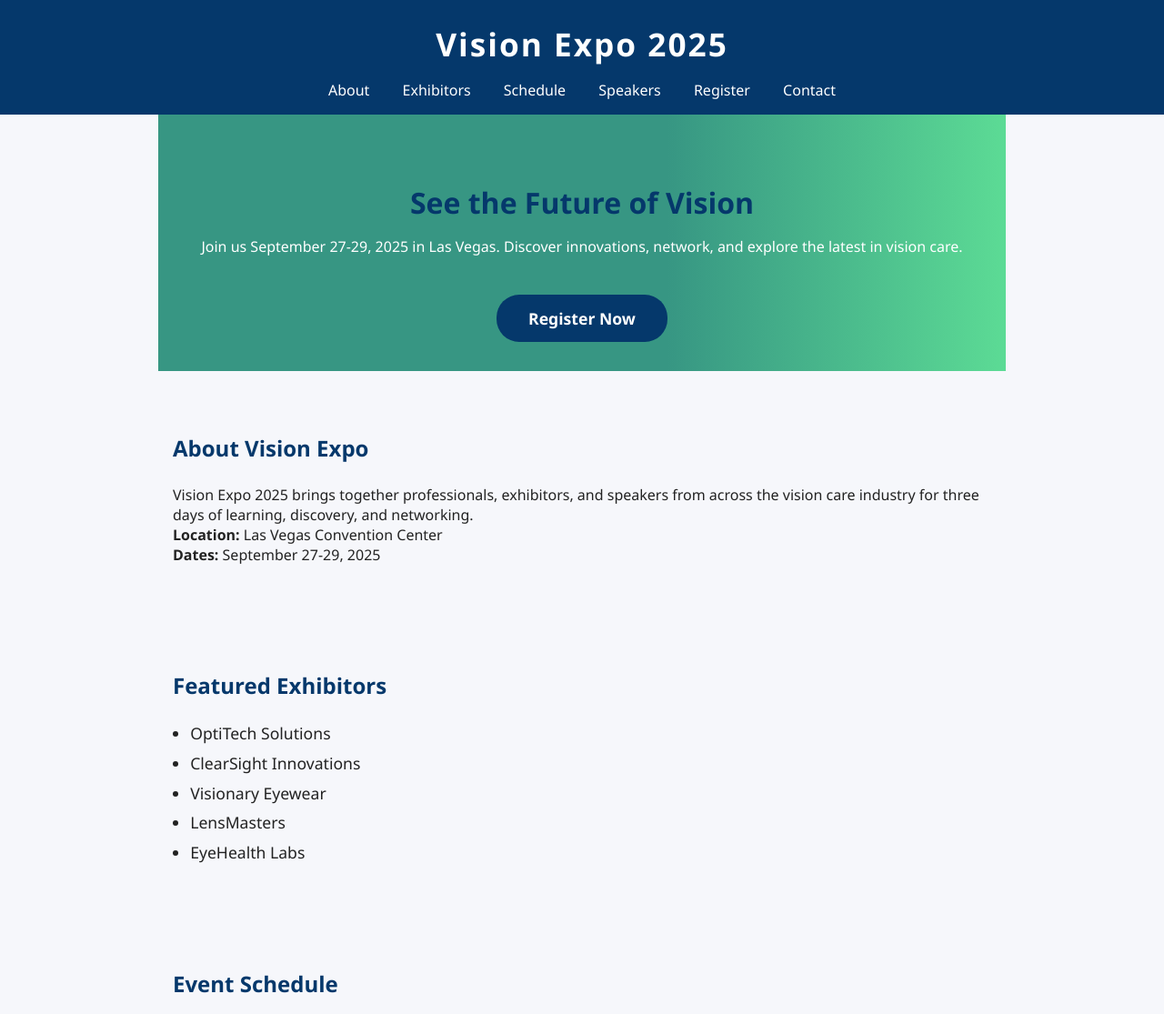
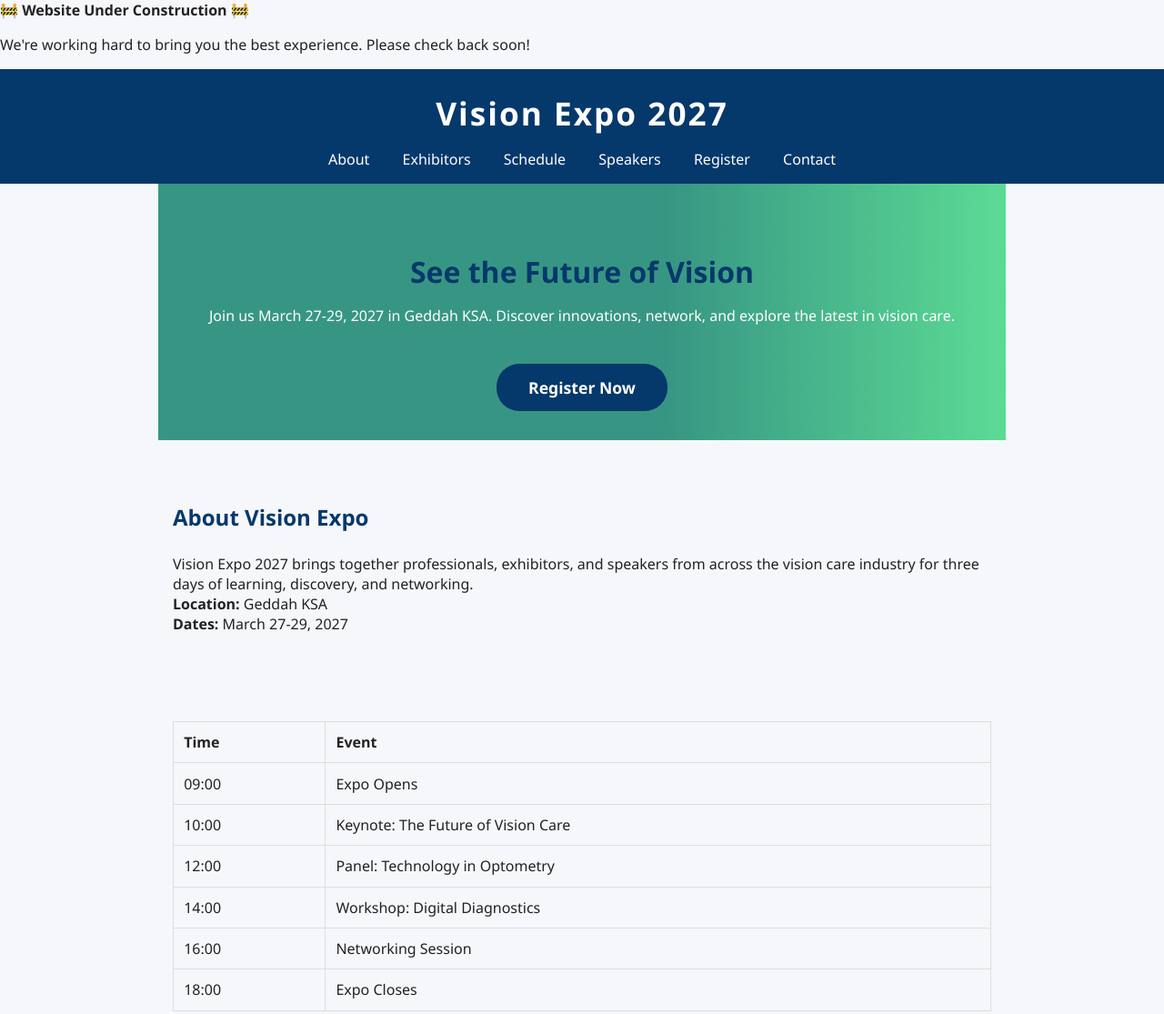
Before and after one commit to tigerking71/Vision-On-The-Future, a plain HTML site: page index.html in a window 1280 px wide. Shown: the top 1115 px of the page at 91% size. Drawn offline with Linux system fonts and the light colour scheme.

Commit message:
Update index.html

```diff
--- a/index.html
+++ b/index.html
@@ -3,12 +3,16 @@
 <head>
   <meta charset="UTF-8">
   <meta name="viewport" content="width=device-width,initial-scale=1.0">
-  <title>Vision Expo 2025</title>
+  <title>Vision Expo 2027</title>
   <link rel="stylesheet" href="style.css">
 </head>
 <body>
+  <div class="construction-banner">
+    <strong>🚧 Website Under Construction 🚧</strong>
+    <p>We're working hard to bring you the best experience. Please check back soon!</p>
+  </div>
   <header>
-    <h1>Vision Expo 2025</h1>
+    <h1>Vision Expo 2027</h1>
     <nav>
       <a href="#about">About</a>
       <a href="#exhibitors">Exhibitors</a>
@@ -20,30 +24,19 @@
   </header>
   <section class="hero">
     <h2>See the Future of Vision</h2>
-    <p>Join us September 27-29, 2025 in Las Vegas. Discover innovations, network, and explore the latest in vision care.</p>
+    <p>Join us March 27-29, 2027 in Geddah KSA. Discover innovations, network, and explore the latest in vision care.</p>
     <a href="#register" class="cta-btn">Register Now</a>
   </section>
   <section id="about">
     <h2>About Vision Expo</h2>
     <p>
-      Vision Expo 2025 brings together professionals, exhibitors, and speakers from across the vision care industry for three days of learning, discovery, and networking.
+      Vision Expo 2027 brings together professionals, exhibitors, and speakers from across the vision care industry for three days of learning, discovery, and networking.
       <br>
-      <strong>Location:</strong> Las Vegas Convention Center<br>
-      <strong>Dates:</strong> September 27-29, 2025
+      <strong>Location:</strong> Geddah KSA<br>
+      <strong>Dates:</strong> March 27-29, 2027
     </p>
   </section>
   <section id="exhibitors">
-    <h2>Featured Exhibitors</h2>
-    <ul>
-      <li>OptiTech Solutions</li>
-      <li>ClearSight Innovations</li>
-      <li>Visionary Eyewear</li>
-      <li>LensMasters</li>
-      <li>EyeHealth Labs</li>
-    </ul>
-  </section>
-  <section id="schedule">
-    <h2>Event Schedule</h2>
     <table>
       <tr><th>Time</th><th>Event</th></tr>
       <tr><td>09:00</td><td>Expo Opens</td></tr>
@@ -59,12 +52,10 @@
     <div class="speakers-list">
       <div class="speaker-card">
         <img src="https://via.placeholder.com/120" alt="Dr. Jane Smith">
-        <h3>Dr. Jane Smith</h3>
         <p>Renowned Optometrist & Researcher</p>
       </div>
       <div class="speaker-card">
-        <img src="https://via.placeholder.com/120" alt="Mr. John Doe">
-        <h3>Mr. John Doe</h3>
+        <img src="https://via.placeholder.com/120"
         <p>CEO, OptiTech Solutions</p>
       </div>
     </div>
@@ -88,10 +79,9 @@
   </section>
   <section id="contact">
     <h2>Contact Us</h2>
-    <p>Email: info@visionexpo2025.com<br>Phone: (555) 123-4567</p>
   </section>
   <footer>
-    <p>&copy; 2025 Vision Expo. All rights reserved.</p>
+    <p>&copy; 2027 Vision Expo. All rights reserved.</p>
   </footer>
   <script src="script.js"></script>
 </body>
```
